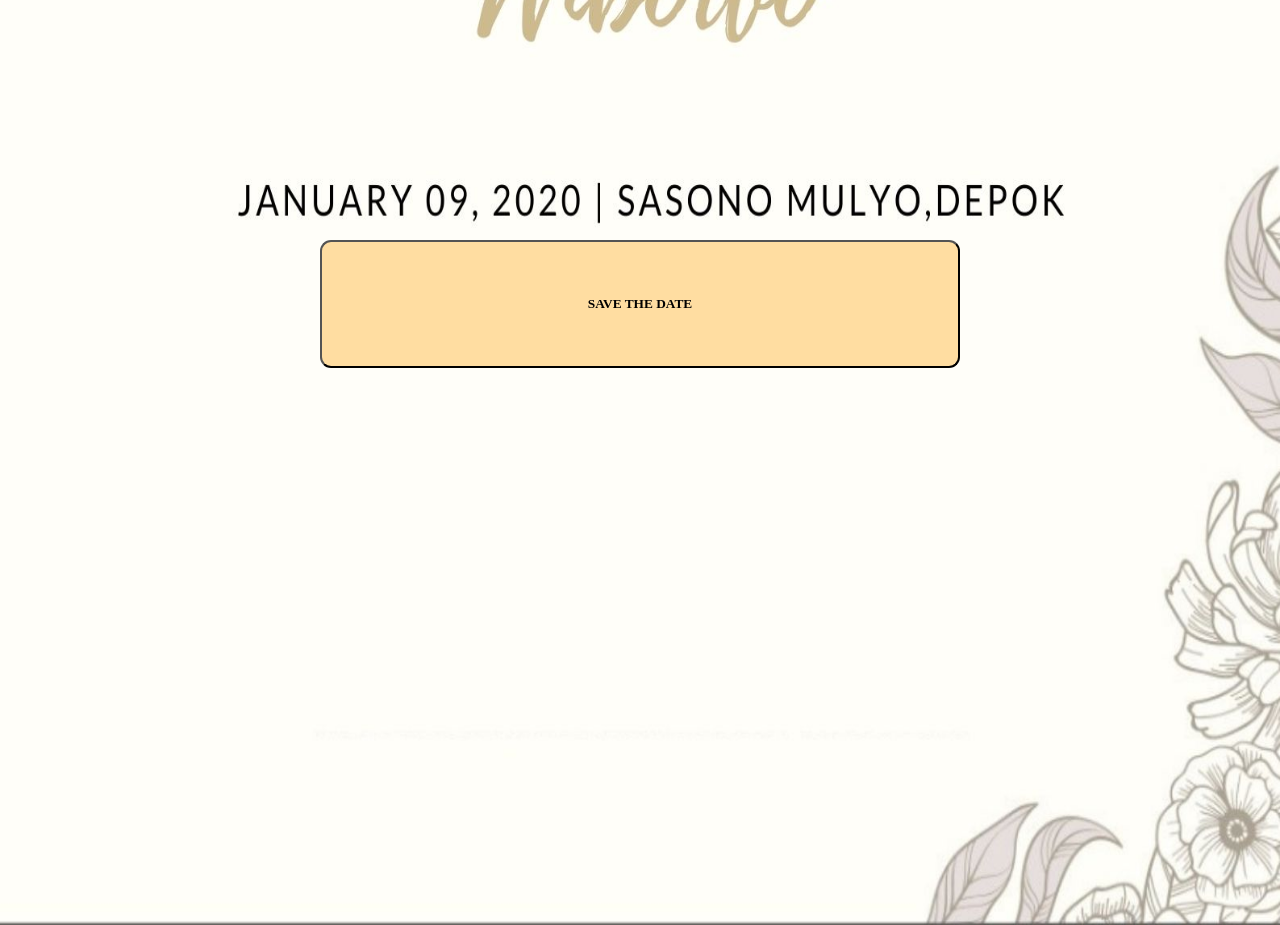
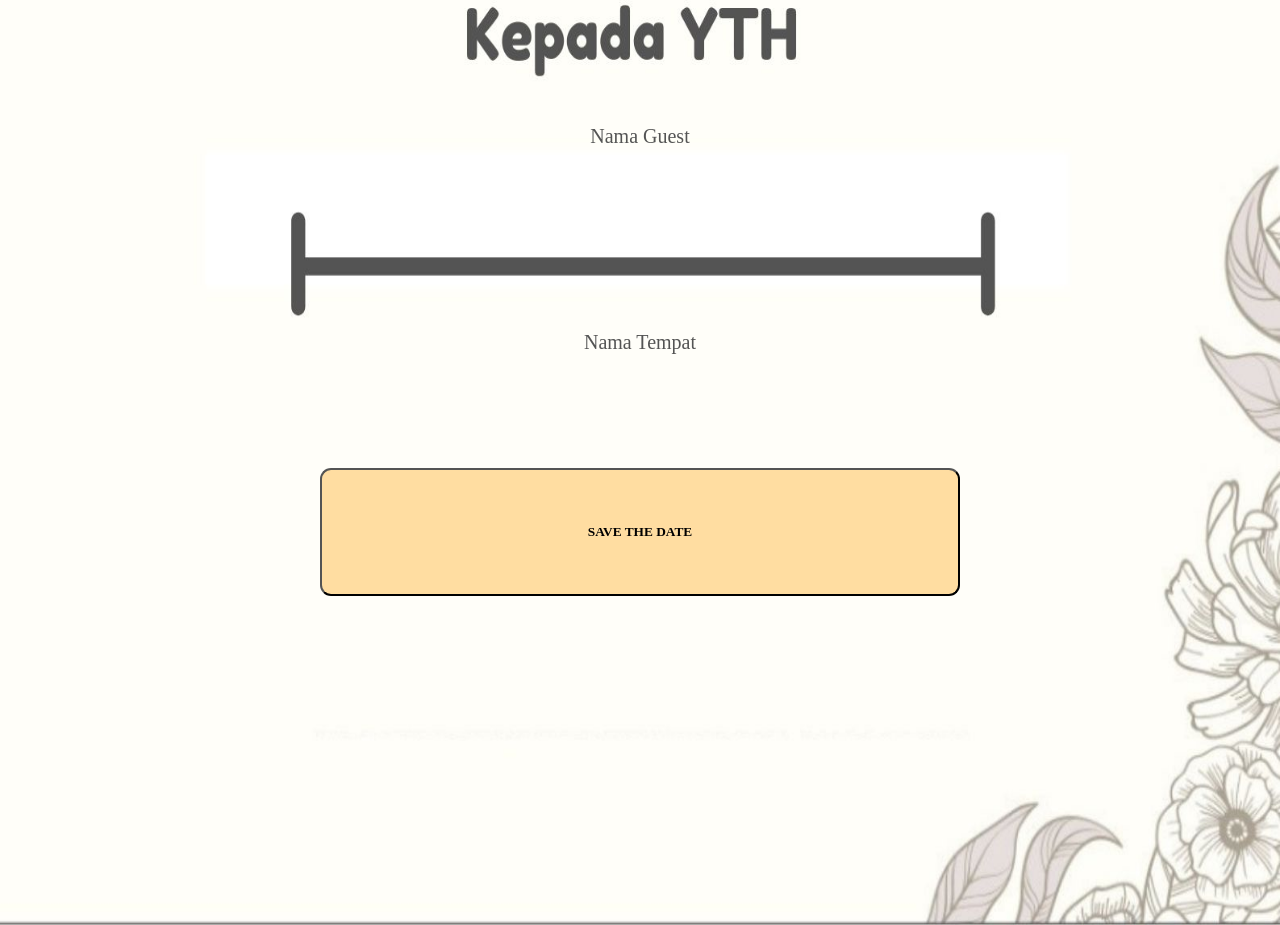
Before and after one commit to bembengggg/weddingbambangdinda, a React (Create React App) app: page / in a window 1280 px wide. Shown: the part 1360-2285 px from the top of the page. Built offline with nearby package versions, Linux system fonts and the light colour scheme.

Commit message:
ubah tambah react

```diff
--- a/src/Component/Cover/Cover.css
+++ b/src/Component/Cover/Cover.css
@@ -12,10 +12,10 @@
 }
 
 
-.form{
+.form4{
     height: auto;
     position: absolute;
-    top: 70%;
+    top: 80%;
     padding-bottom: 20%;
     width: 100%;
     margin-right: auto;
@@ -37,6 +37,37 @@
 
 
 }
+.form5{
+    height: auto;
+    position: absolute;
+    display: flex;
+    justify-content: center;
+    align-items: center;
+    top: 65%;
+    width: 100%;
+    margin-right: auto;
+    font-family: 'fredoka one';
+    font-size: 20px;
+}
+.labelnama{
+    color:#545454;
+}
+.form6{
+    height: auto;
+    position: absolute;
+    display: flex;
+    justify-content: center;
+    align-items: center;
+    top: 74%;
+    width: 100%;
+    margin-right: auto;
+    font-family: 'fredoka one';
+    font-size: 20px;
+}
+.labeltempat{
+    color:#545454;
+}
+
 
 
 @media only screen and (min-width: 768px) and (max-width: 991px) {
--- a/src/Component/Cover/Cover.jsx
+++ b/src/Component/Cover/Cover.jsx
@@ -5,8 +5,8 @@ import cover from '../Cover/Cover1.jpg';
 const Cover =()=>{
 
       var gapi = window.gapi;
-      var CLIENT_ID=" 922700239463-3k9pjqpsimbq406enrtg0irqdjjohpcs.apps.googleusercontent.com ";
-      var API_KEY=" AIzaSyC9X8uYRb6qMOz3mfBoKIedv_e1YUuFC6M";
+      var CLIENT_ID="309104866685-27ukuktcp5rsktsrlf4hu7ch7h1muccv.apps.googleusercontent.com";
+      var API_KEY=" AIzaSyAl5xTz0N8YIPJGg9NQSHPhLBAvEJ--tzo";
       var DISCOVERY_DOCS = ["https://www.googleapis.com/discovery/v1/apis/calendar/v3/rest"];
       var SCOPES = "https://www.googleapis.com/auth/calendar.readonly";
 
@@ -20,17 +20,24 @@ const Cover =()=>{
                     discoveryDocs:DISCOVERY_DOCS,
                     scope: SCOPES,
                 })
-                gapi.client.load('calendar','v3', () =>console.log('Damn!!'))
-                // gapi.auth2.getAuthInstance().signIn()
-                console.log(gapi.auth2.getAuthInstance())
+                gapi.client.load('calendar','v3', () => console.log('Damn!!'))
+                gapi.auth2.getAuthInstance().signIn()
+
+
             })
        }
 
     return(
         <div className='wrapcover'>
            <img className='img1' src={cover}/>
-           <div className='form'>
+           <div className='form5'>
+                <label className='labelnama'>Nama Guest</label>
+            </div>
+           <div className='form4'>
             <button className="btnopens" onClick={handleClick}>SAVE THE DATE</button>
+            </div>
+            <div className='form6'>
+                <label className='labeltempat'>Nama Tempat</label>
             </div>
          </div>
 
```
Also changed, not shown: src/Component/Cover/Cover1.jpg, 1 other file (tests, documents, lock files or other folders).
